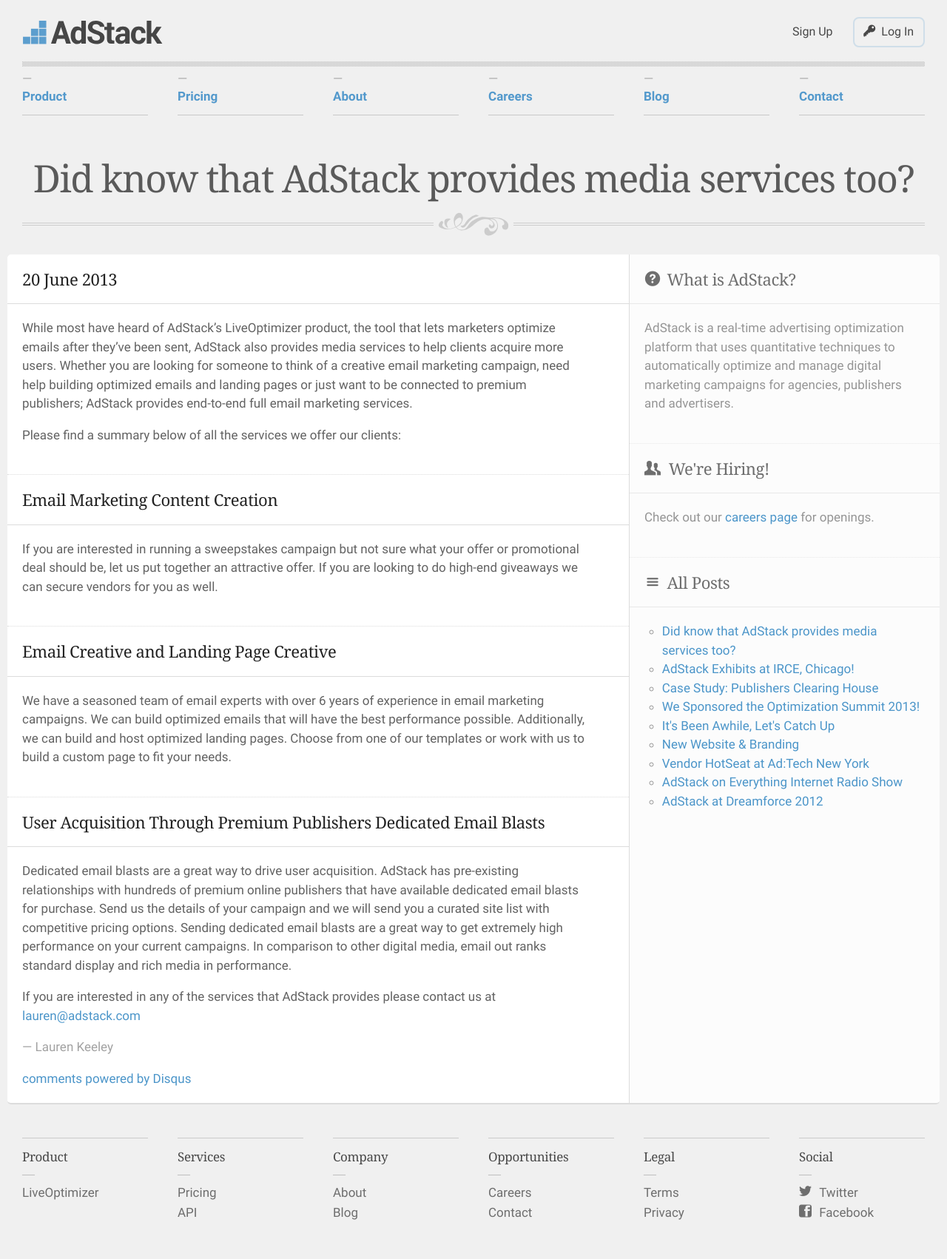
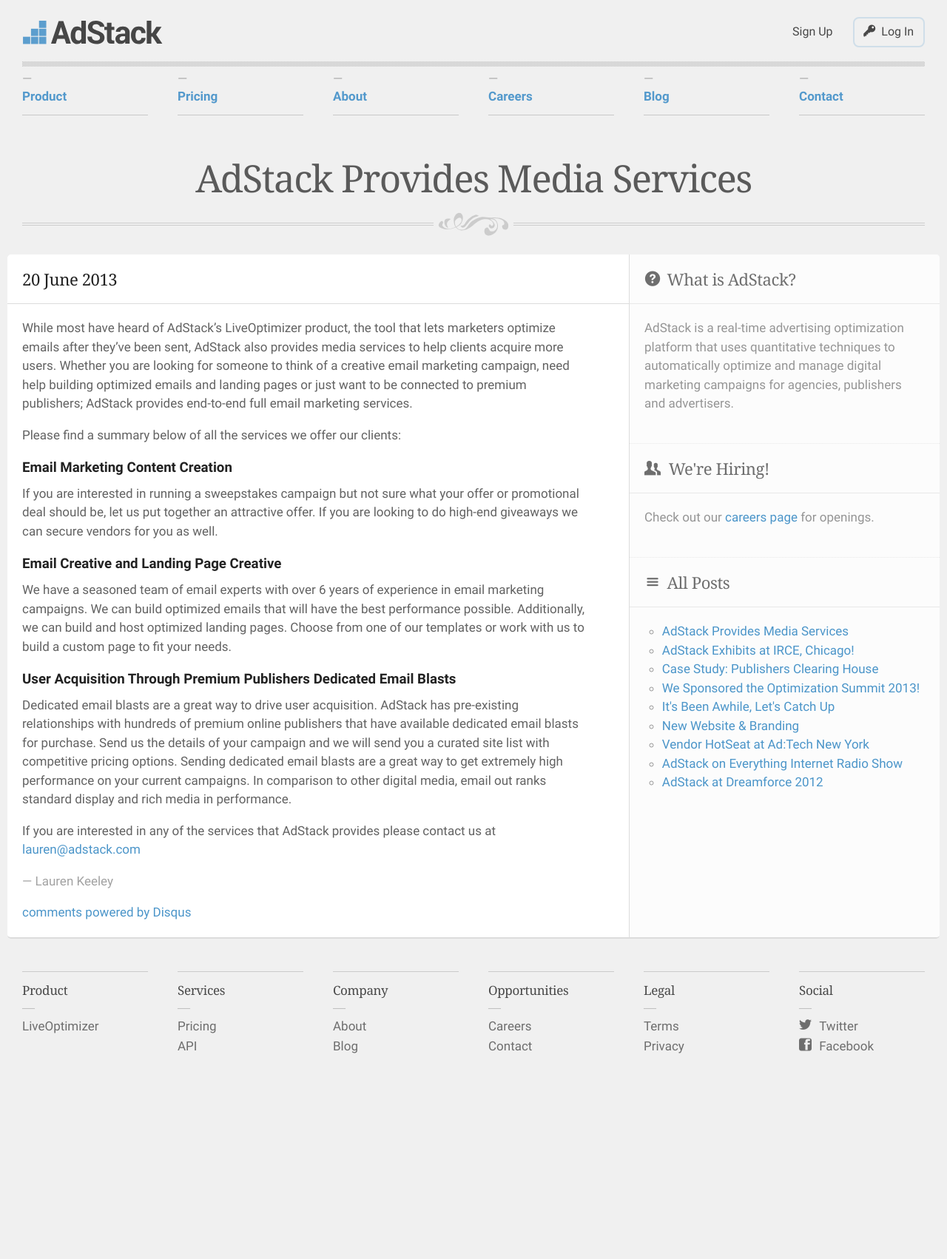
Before and after one commit to AdStack/adstack.github.io, a Jekyll site: the page built from blog/_posts/2013-06-20-adstack-media-services.md, in a window 1280 px wide. Shown: the whole page at 74% size. Built offline with Jekyll 4.4.1, drawn with Linux system fonts in a browser that asks for light colours; some web fonts are replaced; comment, search, counter and statistics services are not loaded; after the commit the page ends 1477 px from its top, so only the background shows below that.

Commit message:
text formatting

```diff
--- a/blog/_posts/2013-06-20-adstack-media-services.md
+++ b/blog/_posts/2013-06-20-adstack-media-services.md
@@ -1,6 +1,6 @@
 ---
 layout: single
-title: Did know that AdStack provides media services too?
+title: AdStack Provides Media Services
 author: Lauren Keeley
 ---
 
@@ -8,15 +8,15 @@
 
 Please find a summary below of all the services we offer our clients:
 
-## Email Marketing Content Creation
+### Email Marketing Content Creation
 
 If you are interested in running a sweepstakes campaign but not sure what your offer or promotional deal should be, let us put together an attractive offer. If you are looking to do high-end giveaways we can secure vendors for you as well.
 
-## Email Creative and Landing Page Creative
+### Email Creative and Landing Page Creative
 
 We have a seasoned team of email experts with over 6 years of experience in email marketing campaigns. We can build optimized emails that will have the best performance possible. Additionally, we can build and host optimized landing pages. Choose from one of our templates or work with us to build a custom page to fit your needs.
 
-## User Acquisition Through Premium Publishers Dedicated Email Blasts
+### User Acquisition Through Premium Publishers Dedicated Email Blasts
 
 Dedicated email blasts are a great way to drive user acquisition. AdStack has pre-existing relationships with hundreds of premium online publishers that have available dedicated email blasts for purchase. Send us the details of your campaign and we will send you a curated site list with competitive pricing options.  Sending dedicated email blasts are a great way to get extremely high performance on your current campaigns. In comparison to other digital media, email out ranks standard display and rich media in performance.
 
--- a/style/blog.less
+++ b/style/blog.less
@@ -10,6 +10,11 @@
 	h2 a {
 		color: @body-color;
 		&:hover { text-decoration: none; }
+	}
+	h3 {
+		font-size: 1.1em;
+		line-height: 1.5em;
+		margin-bottom: 0.5em / 1.1;
 	}
 	p, ol, ul { margin-bottom: 1em; }
 	.date {
```
Also changed, not shown: dist/base.css.
